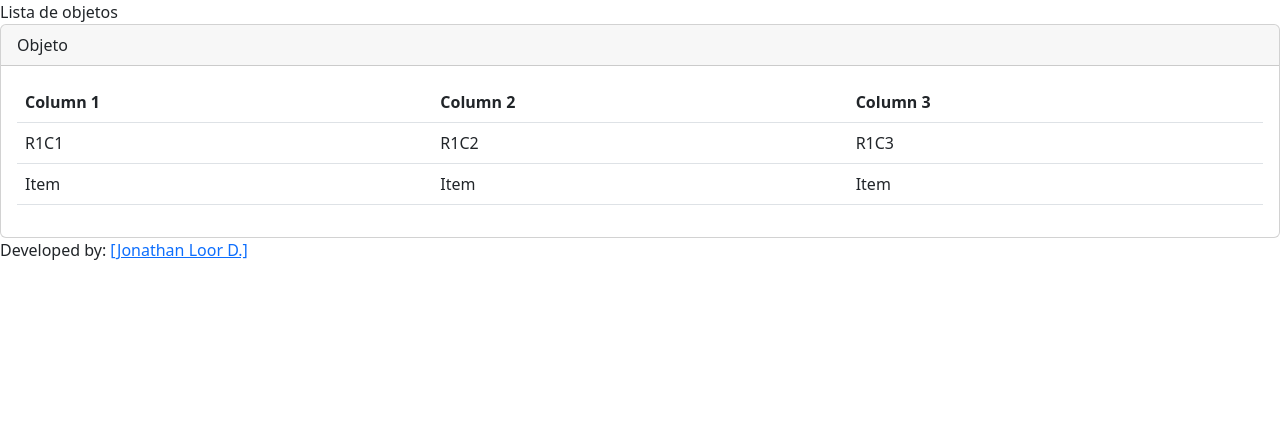
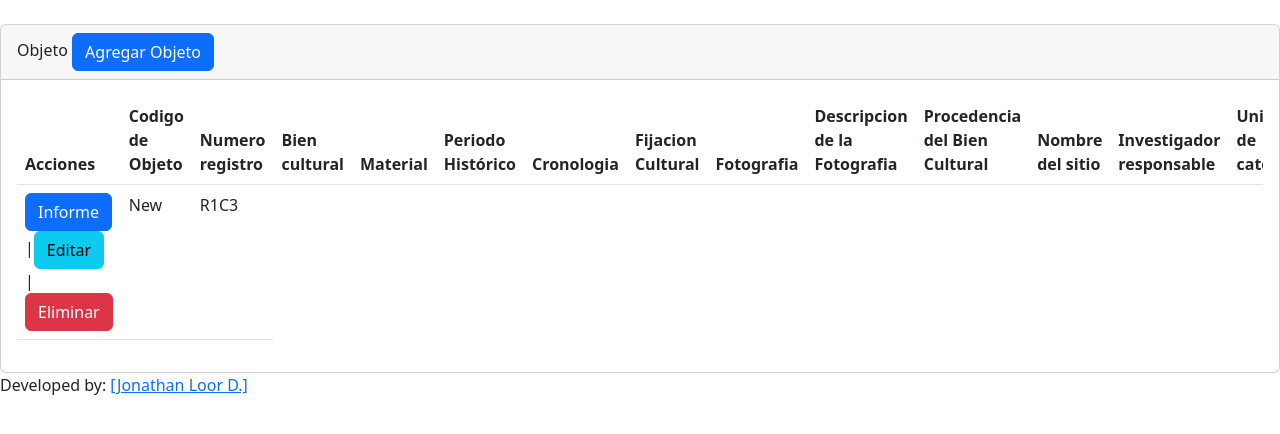
Before and after one commit to jonathanjavierloorduque/museum_database, a PHP site: page /phpcode/secciones/Objeto/index.php in a window 1280 px wide. Shown: the part 56-490 px from the top of the page. Run offline with PHP 8.4, Linux system fonts and the light colour scheme.

Commit message:
Crear Objetos

```diff
--- a/secciones/Objeto/index.php
+++ b/secciones/Objeto/index.php
@@ -1,29 +1,48 @@
 <?php include("../../templates/header.php"); ?>
-Lista de objetos
+
+<br/>
 <div class="card">
     <div class="card-header">
         Objeto
+        <a name="" id="" class="btn btn-primary" href="crear.php" role="button">Agregar Objeto</a>
     </div>
     <div class="card-body">
-       <div class="table-responsive-sm">
+       <div class="table-responsive">
         <table class="table">
             <thead>
                 <tr>
-                    <th scope="col">Column 1</th>
-                    <th scope="col">Column 2</th>
-                    <th scope="col">Column 3</th>
+                    <th scope="col">Acciones</th>
+                    <th scope="col">Codigo de Objeto</th>
+                    <th scope="col">Numero registro</th>
+                    <th scope="col">Bien cultural</th>
+                    <th scope="col">Material</th>
+                    <th scope="col">Periodo Histórico</th>
+                    <th scope="col">Cronologia</th>
+                    <th scope="col">Fijacion Cultural</th>
+                    <th scope="col">Fotografia</th>
+                    <th scope="col">Descripcion de la Fotografia</th>
+                    <th scope="col">Procedencia del Bien Cultural</th>
+                    <th scope="col">Nombre del sitio</th>
+                    <th scope="col">Investigador responsable</th>
+                    <th scope="col">Unidad de cateo</th>
+                    <th scope="col">Nivel</th>
+                    <th scope="col">Profundida</th>
+                    <th scope="col">Nombre del proyecto</th>
+                    <th scope="col">Codigo de control de investigacion</th>
+                    <th scope="col">Fichas relacionadas</th>
+                    <th scope="col">Otros Codigos</th>
+                    <th scope="col">Observaciones</th>
+                    <th scope="col">Bibliografia</th>
+
                 </tr>
             </thead>
             <tbody>
                 <tr class="">
-                    <td scope="row">R1C1</td>
-                    <td>R1C2</td>
+                    <td scope="row"><a name="" id="" class="btn btn-primary" href="#" role="button">Informe</a>
+                    |<a name="" id="" class="btn btn-info" href="#" role="button">Editar</a>
+                    |<a name="" id="" class="btn btn-danger" href="#" role="button">Eliminar</a></td>
+                    <td>New</td>
                     <td>R1C3</td>
-                </tr>
-                <tr class="">
-                    <td scope="row">Item</td>
-                    <td>Item</td>
-                    <td>Item</td>
                 </tr>
             </tbody>
         </table>
--- a/templates/header.php
+++ b/templates/header.php
@@ -1,5 +1,5 @@
 <?php
-$url_base = "http://localhost/phpcode/APP/";
+$url_base = "http://localhost/phpcode/museum_database/";
 ?>
 <!doctype html>
 <html lang="en">
```
Also changed, not shown: secciones/Objeto/crear.php (+27 -0 lines).
